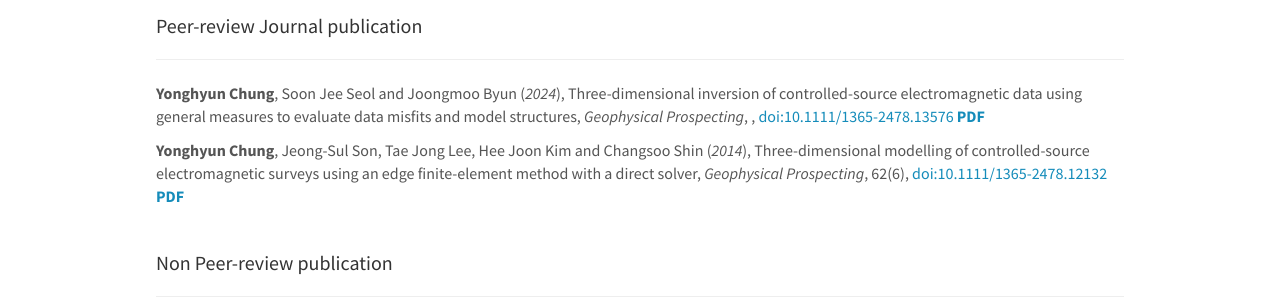
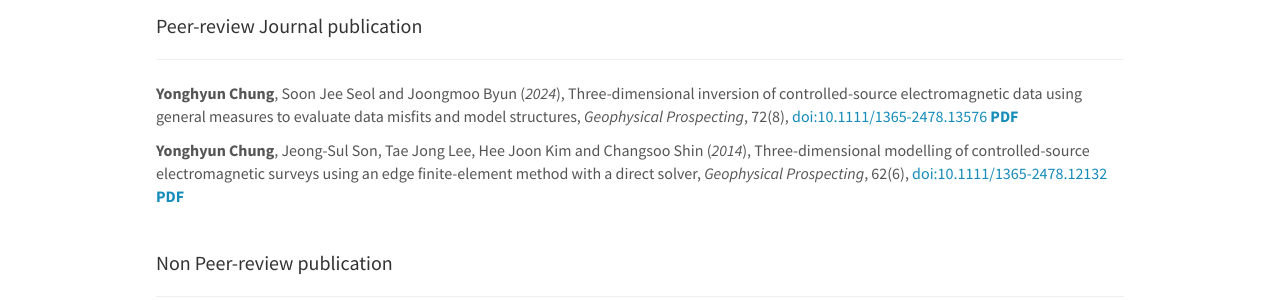
Before and after one commit to maguman/maguman.github.io, a Jekyll site: the page built from _pages/publications.md, in a window 1280 px wide and 900 px high, scrolled down 776 px. Shown: the part 465-765 px from the top of the window. Built offline with Jekyll 4.4.1, drawn with Linux system fonts in a browser that asks for light colours; nearby versions of some CDN libraries.

Commit message:
Update volume and PDF fields in publist.yml

```diff
--- a/_data/publist.yml
+++ b/_data/publist.yml
@@ -19,7 +19,7 @@
 
 - title: "Three-dimensional inversion of controlled-source electromagnetic data using general measures to evaluate data misfits and model structures"
   journal: Geophysical Prospecting
-  volume:
+  volume: 72(8)
   doi: 10.1111/1365-2478.13576
   year: 2024
   image: SEG17.PNG
@@ -36,7 +36,7 @@
   news2link:
   news3:
   news3link:
-  pdf:
+  pdf: 0
   cat: journal
 
 
```
